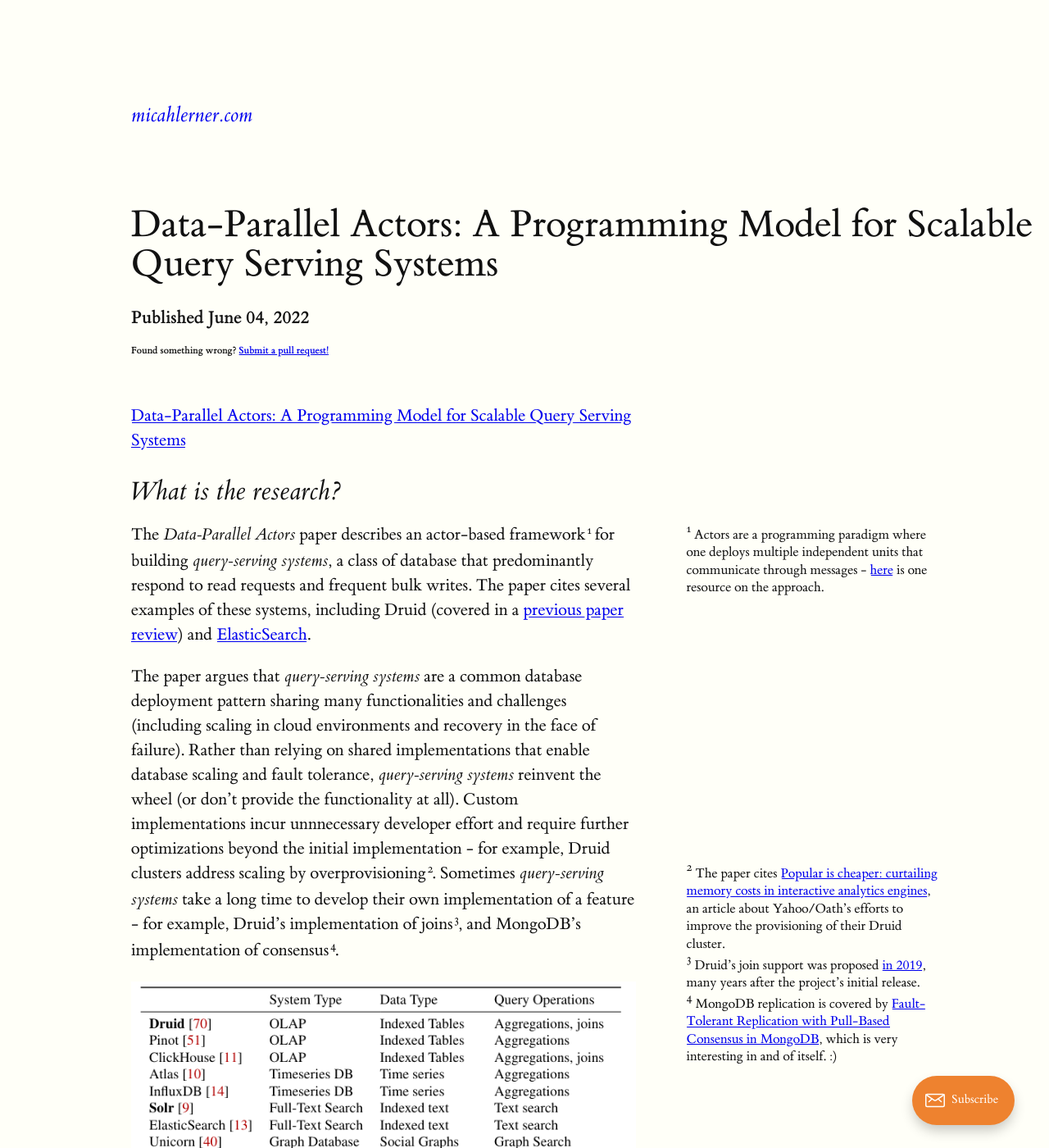
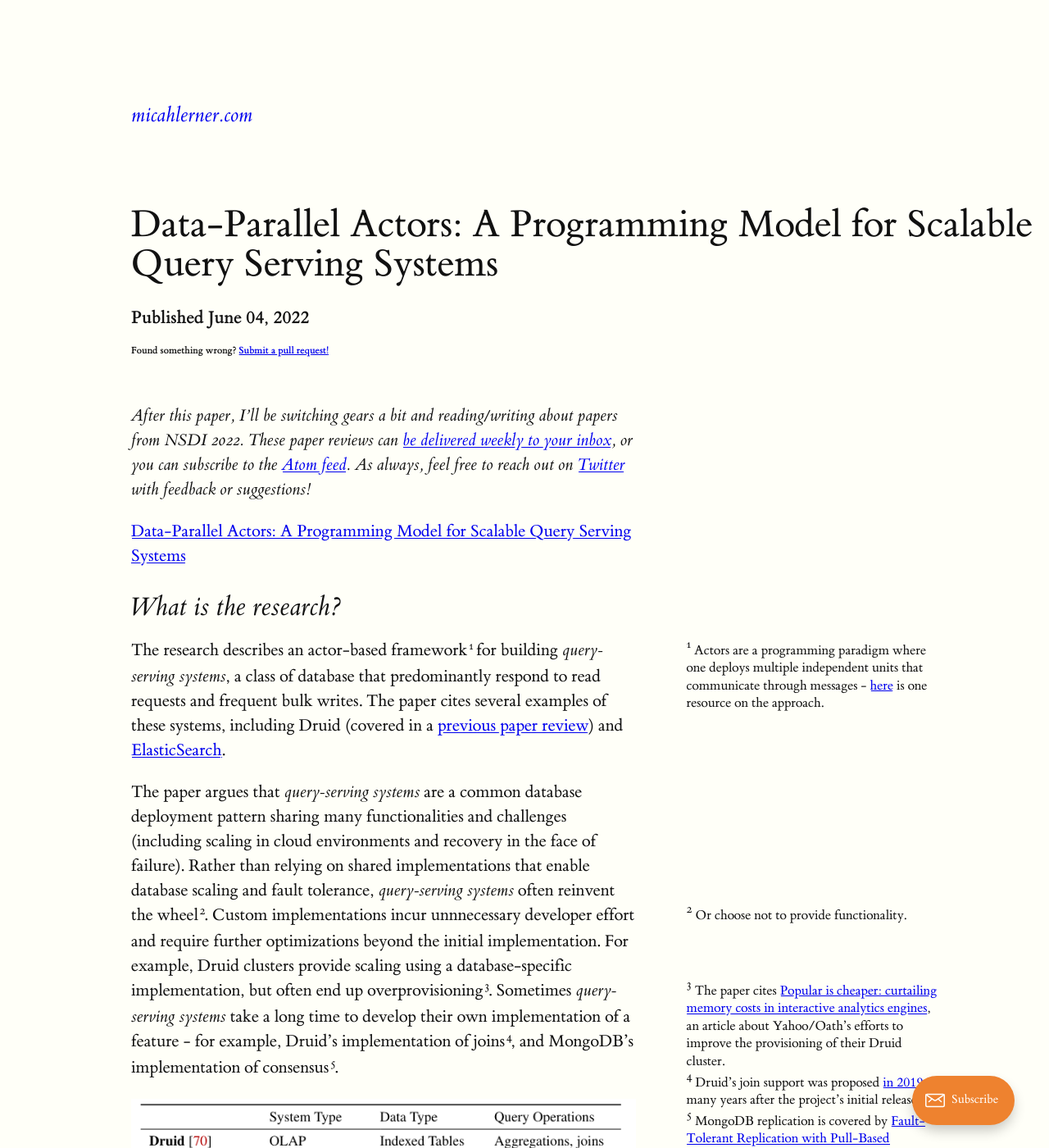
Before and after one commit to mlerner/mlerner.github.io, a Jekyll site: the page built from _posts/2022-06-04-data-parallel-actors-a-programming-model-for-scalable-query-serving-systems.md, in a window 1280 px wide and 1400 px high. Shown: the whole window at 82% size. Built offline with Jekyll 4.4.1, drawn with Linux system fonts in a browser that asks for light colours.

Commit message:
add blurb

```diff
--- a/_posts/2022-06-04-data-parallel-actors-a-programming-model-for-scalable-query-serving-systems.md
+++ b/_posts/2022-06-04-data-parallel-actors-a-programming-model-for-scalable-query-serving-systems.md
@@ -1,6 +1,7 @@
 ---
 layout: post
 title: "Data-Parallel Actors: A Programming Model for Scalable Query Serving Systems"
+intro: After this paper, I'll be switching gears a bit and reading/writing about papers from NSDI 2022. These paper reviews can [be delivered weekly to your inbox](https://newsletter.micahlerner.com/), or you can subscribe to the [Atom feed](https://www.micahlerner.com/feed.xml). As always, feel free to reach out on [Twitter](https://twitter.com/micahlerner) with feedback or suggestions!
 categories:
 ---
 
@@ -8,9 +9,9 @@ categories:
 
 ## What is the research?
 
-The _Data-Parallel Actors_ paper describes an actor-based framework{% sidenote 'actor' "Actors are a programming paradigm where one deploys multiple independent units that communicate through messages - [here](https://www.brianstorti.com/the-actor-model/) is one resource on the approach." %} for building _query-serving systems_, a class of database that predominantly respond to read requests and frequent bulk writes. The paper cites several examples of these systems, including Druid (covered in a [previous paper review](2022/05/15/druid-a-real-time-analytical-data-store.html)) and [ElasticSearch](https://github.com/elastic/elasticsearch).
+The research describes an actor-based framework{% sidenote 'actor' "Actors are a programming paradigm where one deploys multiple independent units that communicate through messages - [here](https://www.brianstorti.com/the-actor-model/) is one resource on the approach." %} for building _query-serving systems_, a class of database that predominantly respond to read requests and frequent bulk writes. The paper cites several examples of these systems, including Druid (covered in a [previous paper review](2022/05/15/druid-a-real-time-analytical-data-store.html)) and [ElasticSearch](https://github.com/elastic/elasticsearch).
 
-The paper argues that _query-serving systems_ are a common database deployment pattern sharing many functionalities and challenges (including scaling in cloud environments and recovery in the face of failure). Rather than relying on shared implementations that enable database scaling and fault tolerance, _query-serving systems_ reinvent the wheel (or don't provide the functionality at all). Custom implementations incur unnnecessary developer effort and require further optimizations beyond the initial implementation - for example, Druid clusters address scaling by overprovisioning{% sidenote 'druidscaling' "The paper cites [Popular is cheaper: curtailing memory costs in interactive analytics engines](https://blog.acolyer.org/2018/06/15/popular-is-cheaper-curtailing-memory-costs-in-interactive-analytics-engines/), an article about Yahoo/Oath's efforts to improve the provisioning of their Druid cluster."%}. Sometimes _query-serving systems_ take a long time to develop their own implementation of a feature - for example, Druid's implementation of joins{% sidenote 'druidjoin' "Druid's join support was proposed [in 2019](https://github.com/apache/druid/issues/8728), many years after the project's initial release."%}, and MongoDB's implementation of consensus{% sidenote 'mongonote' "MongoDB replication is covered by [
+The paper argues that _query-serving systems_ are a common database deployment pattern sharing many functionalities and challenges (including scaling in cloud environments and recovery in the face of failure). Rather than relying on shared implementations that enable database scaling and fault tolerance, _query-serving systems_ often reinvent the wheel{% sidenote 'choose' "Or choose not to provide functionality."%}. Custom implementations incur unnnecessary developer effort and require further optimizations beyond the initial implementation. For example, Druid clusters provide scaling using a database-specific implementation, but often end up overprovisioning{% sidenote 'druidscaling' "The paper cites [Popular is cheaper: curtailing memory costs in interactive analytics engines](https://blog.acolyer.org/2018/06/15/popular-is-cheaper-curtailing-memory-costs-in-interactive-analytics-engines/), an article about Yahoo/Oath's efforts to improve the provisioning of their Druid cluster."%}. Sometimes _query-serving systems_ take a long time to develop their own implementation of a feature - for example, Druid's implementation of joins{% sidenote 'druidjoin' "Druid's join support was proposed [in 2019](https://github.com/apache/druid/issues/8728), many years after the project's initial release."%}, and MongoDB's implementation of consensus{% sidenote 'mongonote' "MongoDB replication is covered by [
 Fault-Tolerant Replication with Pull-Based Consensus in MongoDB](https://www.usenix.org/conference/nsdi21/presentation/zhou), which is very interesting in and of itself. :)"%}.
 
 {% maincolumn 'assets/dpa/table2.png' '' %}
```
